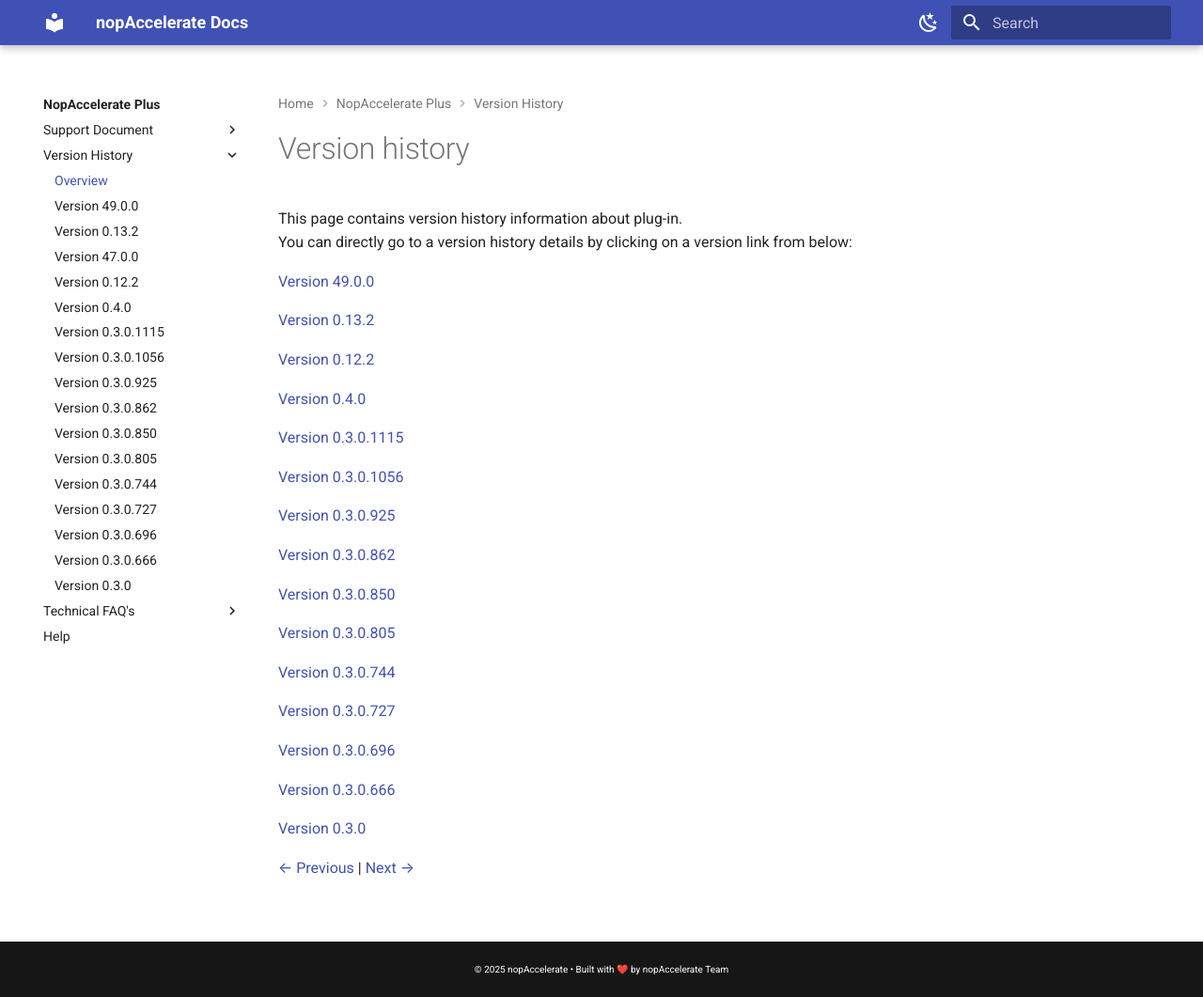
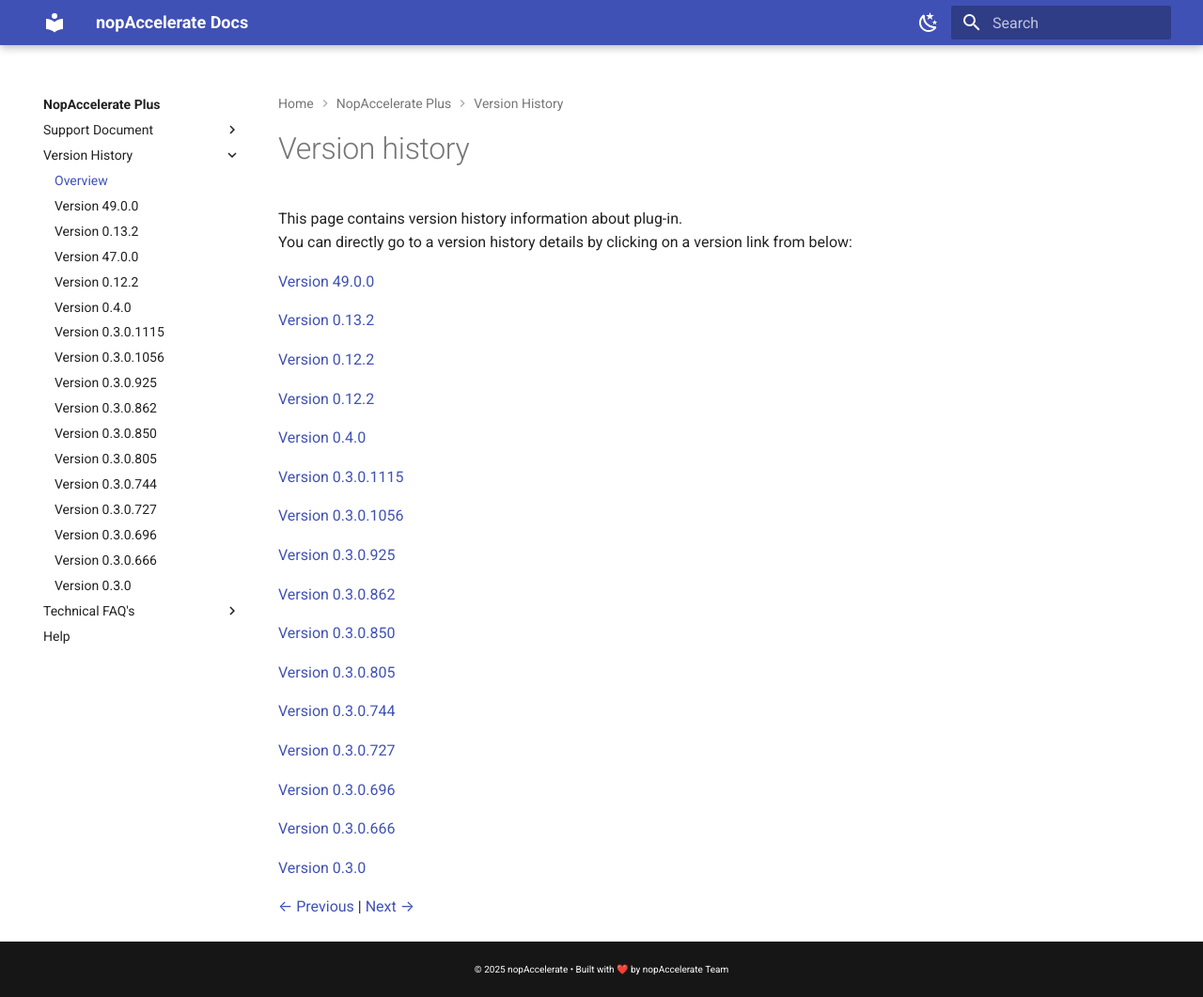
Before and after one commit to nopaccelerate-official/nop-extension-docs, an MkDocs documentation site: the page built from docs/NopAcceleratePlus/version-history.md, in a window 1280 px wide and 1061 px high. Shown: the whole window at 94% size. Built offline with MkDocs 1.6.1 and Material for MkDocs 9.7.7, drawn with Linux system fonts in a browser that asks for light colours.

Commit message:
Updated version history page for plus pro document for add new version 47.0.0

```diff
--- a/docs/NopAcceleratePlus/version-history.md
+++ b/docs/NopAcceleratePlus/version-history.md
@@ -6,6 +6,8 @@
 [Version 49.0.0](49.0.0.md)
 
 [Version 0.13.2](0.13.2.md)
+
+[Version 0.12.2](47.0.0.md)
 
 [Version 0.12.2](0.12.2.md)
 
```
